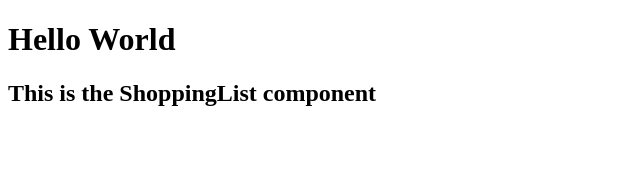
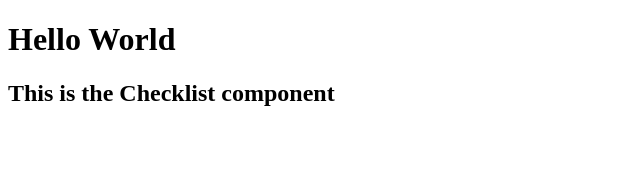
Before and after one commit to jonmico/checklist-app, a React (Vite) app: page / in a window 1280 px wide. Shown: the top 170 px of the page, without its empty margins (0-640 px from the left). Built offline with nearby package versions, Linux system fonts and the light colour scheme.

Commit message:
rename ShoppingList to Checklist, because this is a checklist app

```diff
--- a/src/App.tsx
+++ b/src/App.tsx
@@ -1,10 +1,10 @@
-import ShoppingList from './components/ShoppingList';
+import Checklist from './components/Checklist';
 
 export default function App() {
   return (
     <div>
       <h1>Hello World</h1>
-      <ShoppingList />
+      <Checklist />
     </div>
   );
 }
--- /dev/null
+++ b/src/components/Checklist.tsx
@@ -0,0 +1,9 @@
+import { useState } from 'react';
+
+export default function Checklist() {
+  return (
+    <div>
+      <h2>This is the Checklist component</h2>
+    </div>
+  );
+}
--- a/src/components/ShoppingList.tsx
+++ /dev/null
@@ -1,7 +0,0 @@
-export default function ShoppingList() {
-  return (
-    <div>
-      <h2>This is the ShoppingList component</h2>
-    </div>
-  );
-}
```
